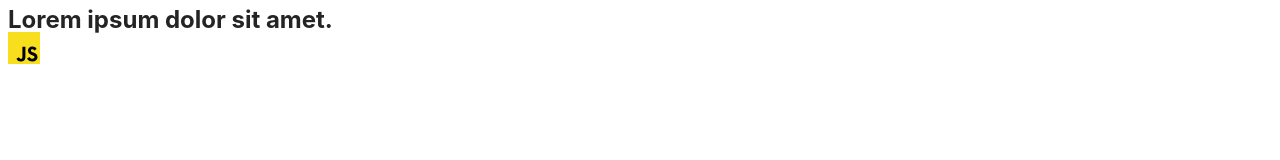
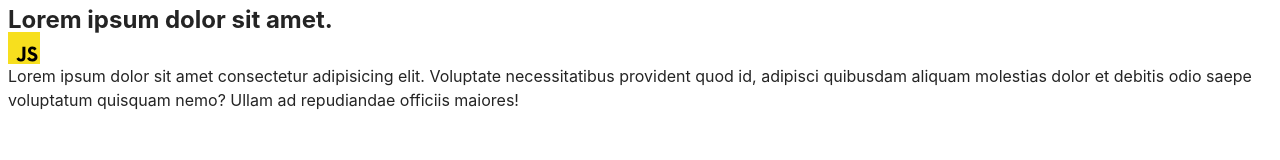
Before and after one commit to AndriiKrytsia/project-test, a website built with Vite: page src/index.html in a window 1280 px wide. Built offline with nearby package versions, Linux system fonts and the light colour scheme.

Commit message:
Update index.html

```diff
--- a/src/index.html
+++ b/src/index.html
@@ -18,6 +18,7 @@
 
     <!-- Loads the specified .html file -->
     <load ="partials/vite-promo.html" />
+    <p>Lorem ipsum dolor sit amet consectetur adipisicing elit. Voluptate necessitatibus provident quod id, adipisci quibusdam aliquam molestias dolor et debitis odio saepe voluptatum quisquam nemo? Ullam ad repudiandae officiis maiores!</p>
 
     <script type="module" src="/main.js"></script>
   </body>
```
